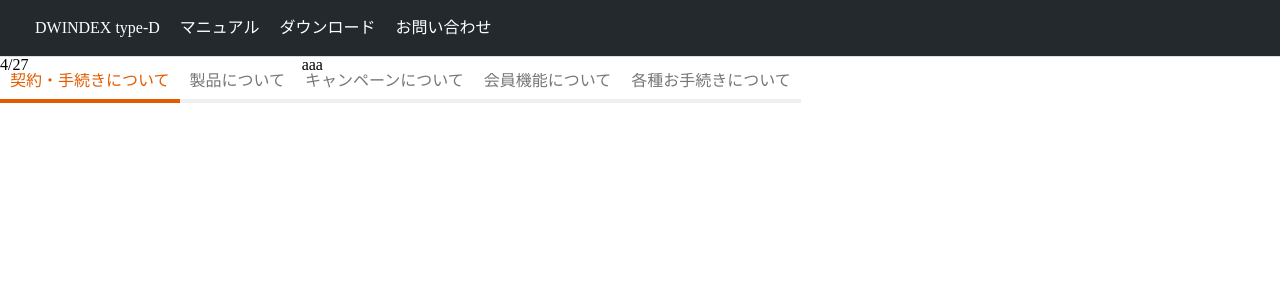
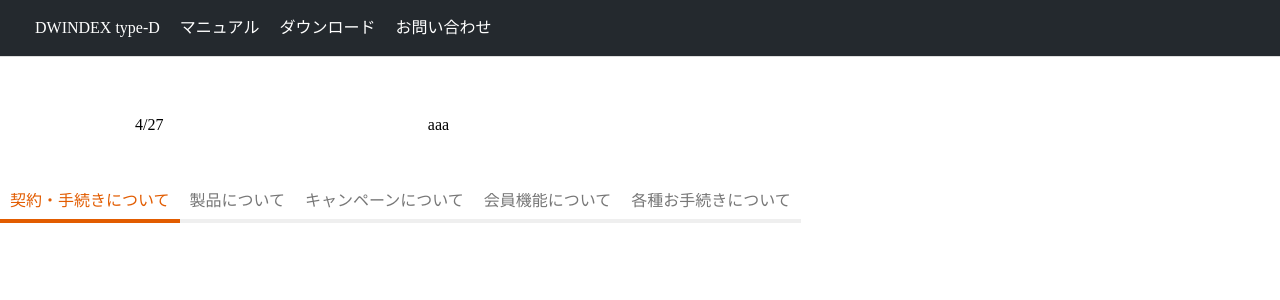
Before and after one commit to hydrangeas/css-sample, a Nuxt app: page / in a window 1280 px wide. Shown: the top 300 px of the page. Built offline with nearby package versions, Linux system fonts and the light colour scheme.

Commit message:
余白設定

```diff
--- a/components/Contents.vue
+++ b/components/Contents.vue
@@ -19,6 +19,11 @@ export default {
 </script>
 <style lang="scss">
 .ly_cont {
+  max-width: 1010px;
+  padding: 60px 15px;
+  margin-right: auto;
+  margin-left: auto;
+
   &.ly_cont__col {
     display: flex;
     justify-content: space-between;
```
